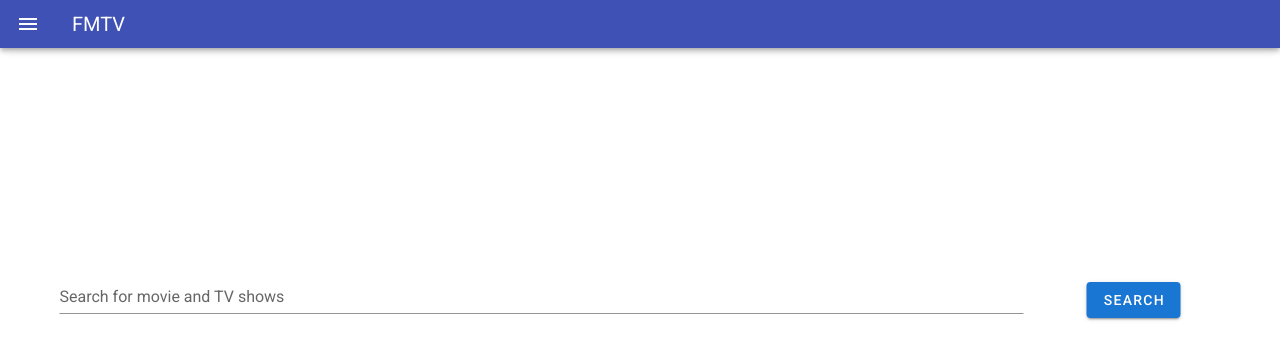
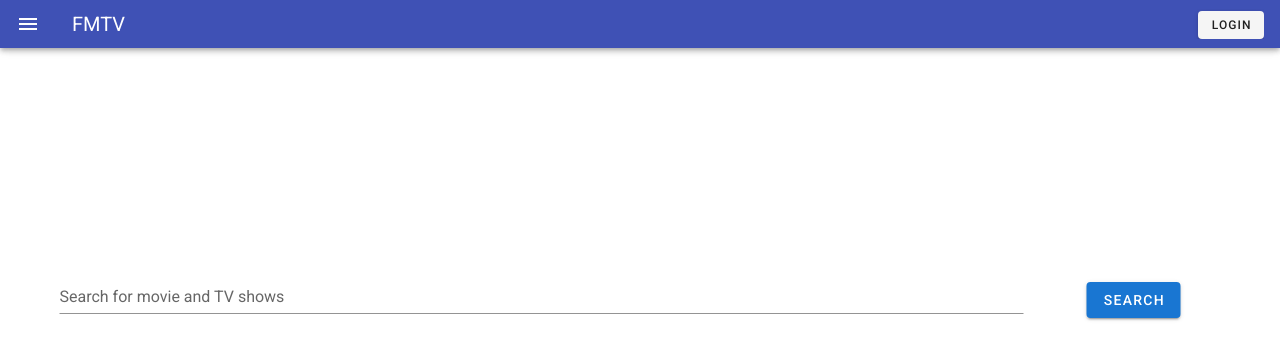
Before and after one commit to knishida11/nuxt-fmtv, a Nuxt app: page / in a window 1280 px wide. Shown: the top 360 px of the page. Built offline with nearby package versions, Linux system fonts and the light colour scheme; no server answers.

Commit message:
#74 [add] Login / Logout button in the right of the header

```diff
--- /dev/null
+++ b/components/ui/LoginLogoutButton.vue
@@ -0,0 +1,26 @@
+<template>
+  <div>
+    <v-btn v-if="!user" to="/login" nuxt small>
+      Login
+    </v-btn>
+    <v-btn v-else @click="logout" small>
+      Logout
+    </v-btn>
+  </div>
+</template>
+
+<script>
+import { mapGetters } from 'vuex'
+export default {
+  name: 'LoginLogoutButton',
+  computed: {
+    ...mapGetters('user', ['user']),
+  },
+  methods: {
+    async logout() {
+      await this.$fireAuth.signOut()
+      this.$router.push('/')
+    },
+  },
+}
+</script>
--- a/layouts/header.vue
+++ b/layouts/header.vue
@@ -6,12 +6,13 @@
         <logged-in v-else />
       </v-list>
     </v-navigation-drawer>
-    <v-app-bar app color="indigo" dark dense>
-      <v-app-bar-nav-icon @click.stop="drawer = !drawer" />
-      <v-toolbar-title>
+    <v-app-bar app color="indigo" dense>
+      <v-app-bar-nav-icon class="white--text" @click.stop="drawer = !drawer" />
+      <v-toolbar-title class="title_bar d-flex justify-space-between">
         <nuxt-link to="/" class="text-decoration-none white--text">
           FMTV
         </nuxt-link>
+        <login-logout-button />
       </v-toolbar-title>
     </v-app-bar>
   </div>
@@ -21,11 +22,13 @@
 import { mapGetters } from 'vuex'
 import LoggedIn from '~/components/layouts/LoggedIn.vue'
 import NotLoggedIn from '~/components/layouts/NotLoggedIn.vue'
+import LoginLogoutButton from '~/components/ui/LoginLogoutButton.vue'
 export default {
   name: 'Header',
   components: {
     LoggedIn,
     NotLoggedIn,
+    LoginLogoutButton,
   },
   data() {
     return {
@@ -37,3 +40,9 @@ export default {
   },
 }
 </script>
+
+<style lang="scss">
+.title_bar {
+  width: 100%;
+}
+</style>
```
